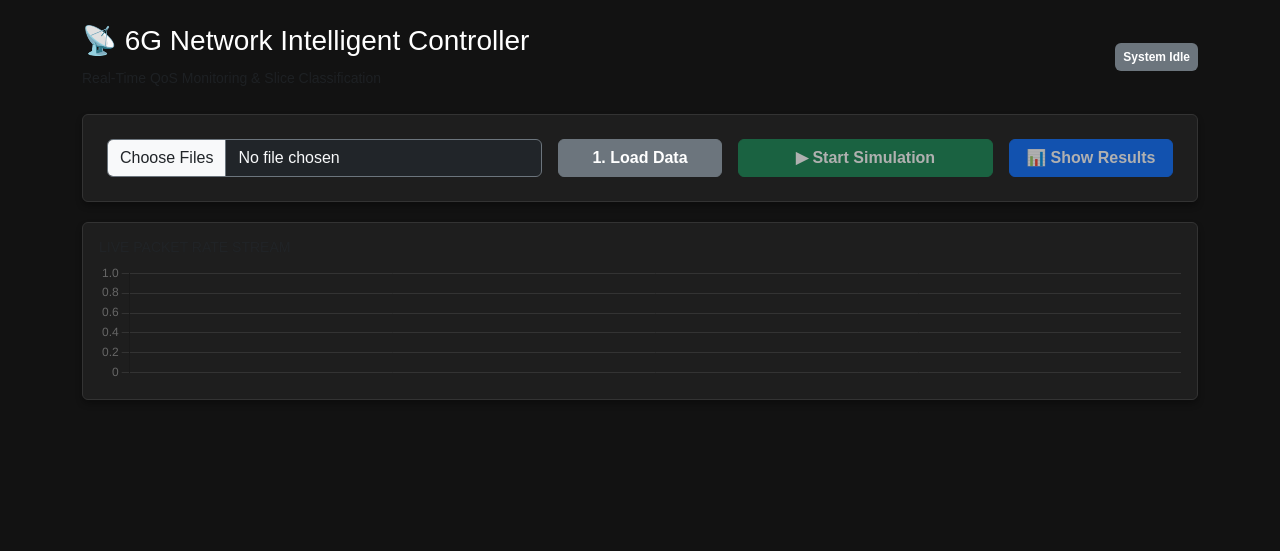
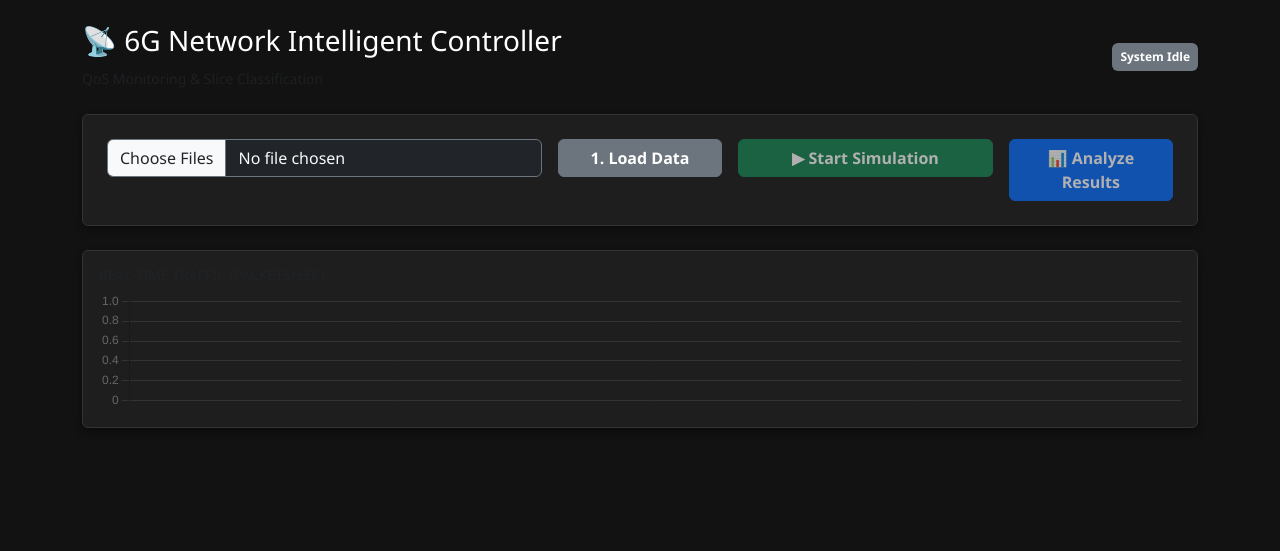
Before and after one commit to shreeg25/A_Data-Driven_Approach_to_6G_Network_Slicing--GMM_vs_SVC_vs_Random_Forest, a Flask app: page / in a window 1280 px wide. Shown: the top 551 px of the page. Run offline with Flask 3, Linux system fonts and the light colour scheme.

Commit message:
some more fixes

```diff
--- a/GMM CLassification/6G_Dashboard/app.py
+++ b/GMM CLassification/6G_Dashboard/app.py
@@ -5,7 +5,7 @@ import base64
 import numpy as np
 import pandas as pd
 import matplotlib
-matplotlib.use('Agg') # Server-side plotting
+matplotlib.use('Agg')
 import matplotlib.pyplot as plt
 import seaborn as sns
 from flask import Flask, render_template, request, jsonify
@@ -18,12 +18,14 @@ app.config['TEMPLATES_AUTO_RELOAD'] = True
 app.config['UPLOAD_FOLDER'] = 'uploads'
 os.makedirs(app.config['UPLOAD_FOLDER'], exist_ok=True)
 
+# Global State
 CURRENT_DATA = None
 SIMULATION_INDEX = 0
+TRAINING_PROGRESS = 0  # 0 to 100
+TRAINING_STATUS = "Idle"
 
 @app.route('/')
 def index():
-    # Timestamp prevents browser caching
     return render_template('index.html', timestamp=time.time())
 
 @app.route('/upload', methods=['POST'])
@@ -33,48 +35,40 @@ def upload_file():
     all_chunks = []
 
     print(">>> SERVER: Loading File...")
-
     for file in files:
         if file.filename == '': continue
         try:
             filepath = os.path.join(app.config['UPLOAD_FOLDER'], file.filename)
             file.save(filepath)
 
-            # 1. Read File
             df = pd.read_csv(filepath)
-            df.columns = df.columns.str.strip() # Remove spaces
+            df.columns = df.columns.str.strip()
 
-            # 2. Map Your Specific Columns
-            # We look specifically for 'sMeanPktSz' and 'SrcRate'
+            # Map Columns
             if 'sMeanPktSz' in df.columns and 'SrcRate' in df.columns:
                 df['Size'] = df['sMeanPktSz']
                 df['Rate'] = df['SrcRate']
 
-                # 3. GENERATE MISSING METRICS (Since file doesn't have them)
-
-                # A. Throughput (Mbps) = Rate * Size * 8 bits / 1,000,000
+                # GENERATE MISSING METRICS
+                # 1. Throughput (Mbps)
                 df['Throughput'] = (df['Rate'] * df['Size'] * 8) / 1e6
-
-                # B. Latency (ms) -> High Rate usually means Congestion (Higher Latency)
-                # Formula: Base Latency + Congestion Factor + Jitter
+                # 2. Latency (ms) - Congestion Model
                 df['Latency'] = 10 + (df['Rate'] / 50) + np.random.uniform(1, 5, len(df))
-
-                # C. Packet Loss (%) -> Higher Rate = Higher Loss Probability
+                # 3. Packet Loss (%) - Rate-based probability
                 df['Loss'] = (df['Rate'] / df['Rate'].max()) * 5 * np.random.rand(len(df))
 
-                # D. GENERATE LABELS (Ground Truth for Confusion Matrix)
-                # We define rules to classify traffic so we can measure "Accuracy"
+                # GENERATE LABELS (Ground Truth)
                 conditions = [
-                    (df['Size'] > 800) & (df['Rate'] > 100), # Large & Fast -> eMBB (Video)
-                    (df['Size'] < 200) & (df['Rate'] > 50),  # Small & Fast -> uRLLC (Control)
-                    (df['Rate'] <= 50)                       # Slow -> mMTC (IoT)
+                    (df['Size'] > 800) & (df['Rate'] > 100), # eMBB
+                    (df['Size'] < 200) & (df['Rate'] > 50),  # uRLLC
+                    (df['Rate'] <= 50)                       # mMTC
                 ]
                 choices = ['eMBB', 'uRLLC', 'mMTC']
                 df['Label'] = np.select(conditions, choices, default='mMTC')
 
                 all_chunks.append(df)
             else:
-                print(f"Error: File {file.filename} missing 'sMeanPktSz' or 'SrcRate'")
+                print(f"Error: {file.filename} missing columns.")
 
         except Exception as e:
             print(f"Error reading {file.filename}: {e}")
@@ -82,17 +76,15 @@ def upload_file():
     if all_chunks:
         CURRENT_DATA = pd.concat(all_chunks, ignore_index=True).fillna(0)
         SIMULATION_INDEX = 0
-        print(f">>> SERVER: Success! Loaded {len(CURRENT_DATA)} flows.")
-        return jsonify({"status": "success", "message": f"Loaded {len(CURRENT_DATA)} flows successfully."})
+        return jsonify({"status": "success", "message": f"Loaded {len(CURRENT_DATA)} flows."})
     else:
-        return jsonify({"status": "error", "message": "Columns 'sMeanPktSz' and 'SrcRate' are missing."})
+        return jsonify({"status": "error", "message": "Invalid CSV format."})
 
 @app.route('/stream_data')
 def stream_data():
     global CURRENT_DATA, SIMULATION_INDEX
     if CURRENT_DATA is None: return jsonify({"error": "No data"})
 
-    # Stream 500 packets at a time
     end_idx = min(SIMULATION_INDEX + 500, len(CURRENT_DATA))
     batch = CURRENT_DATA.iloc[SIMULATION_INDEX:end_idx]
     SIMULATION_INDEX = end_idx
@@ -103,21 +95,34 @@ def stream_data():
         "processed": SIMULATION_INDEX
     })
 
+@app.route('/status')
+def get_status():
+    """Returns the real-time training progress."""
+    global TRAINING_PROGRESS, TRAINING_STATUS
+    return jsonify({"progress": TRAINING_PROGRESS, "status": TRAINING_STATUS})
+
 @app.route('/train_model', methods=['POST'])
 def train_model():
-    print(">>> SERVER: calculating metrics...")
-    global CURRENT_DATA
+    global CURRENT_DATA, TRAINING_PROGRESS, TRAINING_STATUS
     if CURRENT_DATA is None: return jsonify({"status": "error"})
 
     try:
         start_t = time.time()
+        TRAINING_PROGRESS = 10
+        TRAINING_STATUS = "Preprocessing Data..."
+        time.sleep(0.5) # Simulate work for visual effect
 
-        # 1. Calculate Average Network Metrics
+        # 1. METRICS CALCULATION
+        TRAINING_PROGRESS = 30
+        TRAINING_STATUS = "Calculating Network QoS..."
         avg_thru = CURRENT_DATA['Throughput'].mean()
         avg_lat = CURRENT_DATA['Latency'].mean()
         avg_loss = CURRENT_DATA['Loss'].mean()
+        time.sleep(0.5)
 
-        # 2. AI Training (GMM)
+        # 2. AI TRAINING
+        TRAINING_PROGRESS = 50
+        TRAINING_STATUS = "Training GMM Classifier..."
         scaler = StandardScaler()
         X = CURRENT_DATA[['Size', 'Rate']].values
         X_scaled = scaler.fit_transform(X)
@@ -125,23 +130,28 @@ def train_model():
         gmm = GaussianMixture(n_components=3, random_state=42)
         gmm.fit(X_scaled)
         CURRENT_DATA['Cluster'] = gmm.predict(X_scaled)
+        time.sleep(0.5)
 
-        # 3. Map Clusters to Labels (Self-Supervised)
+        # 3. MAPPING & EVALUATION
+        TRAINING_PROGRESS = 70
+        TRAINING_STATUS = "Evaluating Accuracy..."
         cluster_map = {}
         for c in range(3):
             subset = CURRENT_DATA[CURRENT_DATA['Cluster'] == c]
             if not subset.empty:
-                cluster_map[c] = subset['Label'].mode()[0] # Map to most frequent label
+                cluster_map[c] = subset['Label'].mode()[0]
             else:
                 cluster_map[c] = "Unknown"
 
         preds = CURRENT_DATA['Cluster'].map(cluster_map)
-
-        # 4. ML Performance Metrics
         acc = accuracy_score(CURRENT_DATA['Label'], preds)
         p, r, f1, _ = precision_recall_fscore_support(CURRENT_DATA['Label'], preds, average='weighted', zero_division=0)
+        time.sleep(0.5)
 
-        # 5. Generate Confusion Matrix Image
+        # 4. VISUALIZATION
+        TRAINING_PROGRESS = 90
+        TRAINING_STATUS = "Generating Charts..."
+
         fig = plt.figure(figsize=(5, 4))
         cm = confusion_matrix(CURRENT_DATA['Label'], preds)
         labels = sorted(CURRENT_DATA['Label'].unique())
@@ -155,10 +165,11 @@ def train_model():
         buf.seek(0)
         cm_image = base64.b64encode(buf.getvalue()).decode()
 
-        # 6. Scatter Plot Data
         sample = CURRENT_DATA.sample(min(800, len(CURRENT_DATA)))
         scatter = [{'x': float(r['Size']), 'y': float(r['Rate']), 'c': int(r['Cluster'])} for i,r in sample.iterrows()]
 
+        TRAINING_PROGRESS = 100
+        TRAINING_STATUS = "Complete"
         duration = time.time() - start_t
 
         return jsonify({
@@ -174,7 +185,7 @@ def train_model():
         })
 
     except Exception as e:
-        print(f"Error: {e}")
+        TRAINING_STATUS = "Error"
         return jsonify({"status": "error", "message": str(e)})
 
 if __name__ == '__main__':
--- a/GMM CLassification/6G_Dashboard/templates/index.html
+++ b/GMM CLassification/6G_Dashboard/templates/index.html
@@ -2,59 +2,58 @@
 <html lang="en">
 <head>
     <meta charset="UTF-8">
-    <title>6G Full Metrics Dashboard</title>
+    <title>6G Intelligent Controller</title>
     <link href="https://cdn.jsdelivr.net/npm/bootstrap@5.3.0/dist/css/bootstrap.min.css" rel="stylesheet">
     <script src="https://cdn.jsdelivr.net/npm/chart.js"></script>
     <style>
-        /* Dark Theme */
-        body { background-color: #121212; color: #ecf0f1; padding-bottom: 80px; font-family: sans-serif; }
-        .card { background-color: #1e1e1e; border: 1px solid #333; margin-bottom: 20px; box-shadow: 0 4px 6px rgba(0,0,0,0.3); }
+        body { background-color: #121212; color: #f0f0f0; padding-bottom: 100px; font-family: 'Segoe UI', sans-serif; }
+        .card { background-color: #1e1e1e; border: 1px solid #333; box-shadow: 0 4px 8px rgba(0,0,0,0.4); }
         h3, h5, h6 { color: #fff; }
 
         /* Metric Cards */
         .metric-card {
-            border-left: 5px solid;
-            padding: 15px;
-            text-align: center;
-            background: #252525;
-            height: 100%;
+            border-left: 4px solid;
+            background: #252525; padding: 15px; text-align: center; height: 100%;
             display: flex; flex-direction: column; justify-content: center;
         }
-        .metric-title { font-size: 0.85rem; text-transform: uppercase; color: #aaa; letter-spacing: 1px; }
-        .metric-value { font-size: 1.8rem; font-weight: bold; margin-top: 5px; }
+        .metric-label { font-size: 0.8rem; text-transform: uppercase; color: #aaa; letter-spacing: 1px; }
+        .metric-val { font-size: 1.6rem; font-weight: bold; margin-top: 5px; }
 
-        /* Color Coding */
-        .border-blue { border-color: #3498db; color: #3498db; }
-        .border-yellow { border-color: #f1c40f; color: #f1c40f; }
-        .border-red { border-color: #e74c3c; color: #e74c3c; }
-        .border-green { border-color: #2ecc71; color: #2ecc71; }
+        /* Metric Colors */
+        .c-blue { border-color: #3498db; color: #3498db; }
+        .c-yellow { border-color: #f1c40f; color: #f1c40f; }
+        .c-red { border-color: #e74c3c; color: #e74c3c; }
+        .c-green { border-color: #2ecc71; color: #2ecc71; }
 
-        /* Loading Overlay */
-        #loader {
+        /* Progress Overlay */
+        #progressOverlay {
             display: none; position: fixed; top: 0; left: 0; width: 100%; height: 100%;
-            background: rgba(0,0,0,0.9); z-index: 9999;
+            background: rgba(0,0,0,0.95); z-index: 9999;
             flex-direction: column; align-items: center; justify-content: center;
         }
+        .progress { width: 60%; height: 25px; background-color: #333; }
     </style>
 </head>
 <body>
 
-<div id="loader">
-    <div class="spinner-border text-primary" style="width: 4rem; height: 4rem;"></div>
-    <h3 class="mt-4 text-primary">Processing Metrics...</h3>
-    <p class="text-white-50">Calculating Latency, Loss, & Accuracy</p>
+<div id="progressOverlay">
+    <h3 class="mb-3 text-light">AI Training in Progress</h3>
+    <div class="progress mb-2">
+        <div id="progressBar" class="progress-bar progress-bar-striped progress-bar-animated bg-success" role="progressbar" style="width: 0%"></div>
+    </div>
+    <p id="progressText" class="text-info">Initializing...</p>
 </div>
 
 <div class="container mt-4">
     <div class="d-flex justify-content-between align-items-center mb-4">
         <div>
             <h3>📡 6G Network Intelligent Controller</h3>
-            <small class="text-muted">Real-Time QoS Monitoring & Slice Classification</small>
+            <small class="text-muted">QoS Monitoring & Slice Classification</small>
         </div>
         <span class="badge bg-secondary p-2" id="statusBadge">System Idle</span>
     </div>
 
-    <div class="card p-4">
+    <div class="card p-4 mb-4">
         <div class="row g-3">
             <div class="col-md-5">
                 <input type="file" class="form-control bg-dark text-light border-secondary" id="fileInput" multiple>
@@ -66,13 +65,13 @@
                 <button class="btn btn-success w-100 fw-bold" id="simBtn" onclick="toggleSim()" disabled>▶ Start Simulation</button>
             </div>
             <div class="col-md-2">
-                <button class="btn btn-primary w-100 fw-bold" id="resBtn" onclick="generate()" disabled>📊 Show Results</button>
+                <button class="btn btn-primary w-100 fw-bold" id="resBtn" onclick="startTraining()" disabled>📊 Analyze Results</button>
             </div>
         </div>
     </div>
 
-    <div class="card p-3">
-        <h6 class="text-muted small">LIVE PACKET RATE STREAM</h6>
+    <div class="card p-3 mb-4">
+        <h6 class="text-muted small">REAL-TIME TRAFFIC (PACKETS/SEC)</h6>
         <div style="height: 120px;"><canvas id="liveChart"></canvas></div>
     </div>
 
@@ -81,21 +80,21 @@
         <h5 class="border-bottom border-secondary pb-2 mb-3">Network QoS Metrics</h5>
         <div class="row g-3 mb-4">
             <div class="col-md-4">
-                <div class="metric-card border-blue">
-                    <div class="metric-title">Throughput</div>
-                    <div class="metric-value" id="valThru">--</div>
+                <div class="metric-card c-blue">
+                    <div class="metric-label">Throughput</div>
+                    <div class="metric-val" id="valThru">--</div>
                 </div>
             </div>
             <div class="col-md-4">
-                <div class="metric-card border-yellow">
-                    <div class="metric-title">Avg Latency</div>
-                    <div class="metric-value" id="valLat">--</div>
+                <div class="metric-card c-yellow">
+                    <div class="metric-label">Latency</div>
+                    <div class="metric-val" id="valLat">--</div>
                 </div>
             </div>
             <div class="col-md-4">
-                <div class="metric-card border-red">
-                    <div class="metric-title">Packet Loss</div>
-                    <div class="metric-value" id="valLoss">--</div>
+                <div class="metric-card c-red">
+                    <div class="metric-label">Packet Loss</div>
+                    <div class="metric-val" id="valLoss">--</div>
                 </div>
             </div>
         </div>
@@ -103,15 +102,15 @@
         <h5 class="border-bottom border-secondary pb-2 mb-3">AI Model Performance</h5>
         <div class="row g-3 mb-4">
             <div class="col-md-3">
-                <div class="metric-card border-green">
-                    <div class="metric-title">Accuracy</div>
-                    <div class="metric-value" id="valAcc">--</div>
+                <div class="metric-card c-green">
+                    <div class="metric-label">Accuracy</div>
+                    <div class="metric-val" id="valAcc">--</div>
                 </div>
             </div>
             <div class="col-md-3">
-                <div class="metric-card border-green">
-                    <div class="metric-title">F1-Score</div>
-                    <div class="metric-value" id="valF1">--</div>
+                <div class="metric-card c-green">
+                    <div class="metric-label">F1 Score</div>
+                    <div class="metric-val" id="valF1">--</div>
                 </div>
             </div>
             <div class="col-md-6">
@@ -123,14 +122,14 @@
         </div>
 
         <div class="card p-3">
-            <h6 class="text-muted small">SLICE CLUSTERING VISUALIZATION</h6>
+            <h6 class="text-muted small">TRAFFIC CLUSTERING (SLICE SEPARATION)</h6>
             <div style="height: 250px;"><canvas id="scatterChart"></canvas></div>
         </div>
     </div>
 </div>
 
 <script>
-    let liveChart, scatterChart, simInterval;
+    let liveChart, scatterChart, simInterval, pollInterval;
     let isRunning = false;
 
     window.onload = function() {
@@ -157,11 +156,9 @@
         let data = await res.json();
         if(data.status === 'success') {
             document.getElementById('simBtn').disabled = false;
-            document.getElementById('statusBadge').innerText = "Data Loaded - Ready";
+            document.getElementById('statusBadge').innerText = "Data Ready";
             document.getElementById('statusBadge').className = "badge bg-primary p-2";
-        } else {
-            alert(data.message);
-        }
+        } else { alert(data.message); }
     }
 
     function toggleSim() {
@@ -180,7 +177,6 @@
                 let res = await fetch('/stream_data');
                 let data = await res.json();
                 if(data.done) { toggleSim(); return; }
-
                 if(data.rate.length > 0) {
                     let d = liveChart.data.datasets[0].data;
                     let l = liveChart.data.labels;
@@ -199,20 +195,33 @@
             document.getElementById('statusBadge').innerText = "Simulation Paused";
             document.getElementById('statusBadge').className = "badge bg-info text-dark p-2";
 
-            // Auto-trigger results for convenience
-            generate();
+            // Auto-trigger training
+            startTraining();
         }
     }
 
-    async function generate() {
-        document.getElementById('loader').style.display = 'flex';
+    async function startTraining() {
+        // 1. Show Progress Overlay
+        document.getElementById('progressOverlay').style.display = 'flex';
+        document.getElementById('progressBar').style.width = '0%';
 
+        // 2. Start Polling for Progress
+        pollInterval = setInterval(async () => {
+            let res = await fetch('/status');
+            let data = await res.json();
+            document.getElementById('progressBar').style.width = data.progress + '%';
+            document.getElementById('progressText').innerText = data.status;
+        }, 200);
+
+        // 3. Trigger Training
         try {
             let fd = new FormData(); fd.append('clusters', 3);
             let res = await fetch('/train_model', {method:'POST', body:fd});
             let data = await res.json();
 
-            document.getElementById('loader').style.display = 'none';
+            clearInterval(pollInterval);
+            document.getElementById('progressOverlay').style.display = 'none';
+
             if(data.status === 'error') return alert(data.message);
 
             document.getElementById('results').style.display = 'block';
@@ -241,7 +250,8 @@
             document.getElementById('statusBadge').className = "badge bg-success p-2";
 
         } catch(e) {
-            document.getElementById('loader').style.display = 'none';
+            clearInterval(pollInterval);
+            document.getElementById('progressOverlay').style.display = 'none';
             alert("Error: " + e);
         }
     }
```
